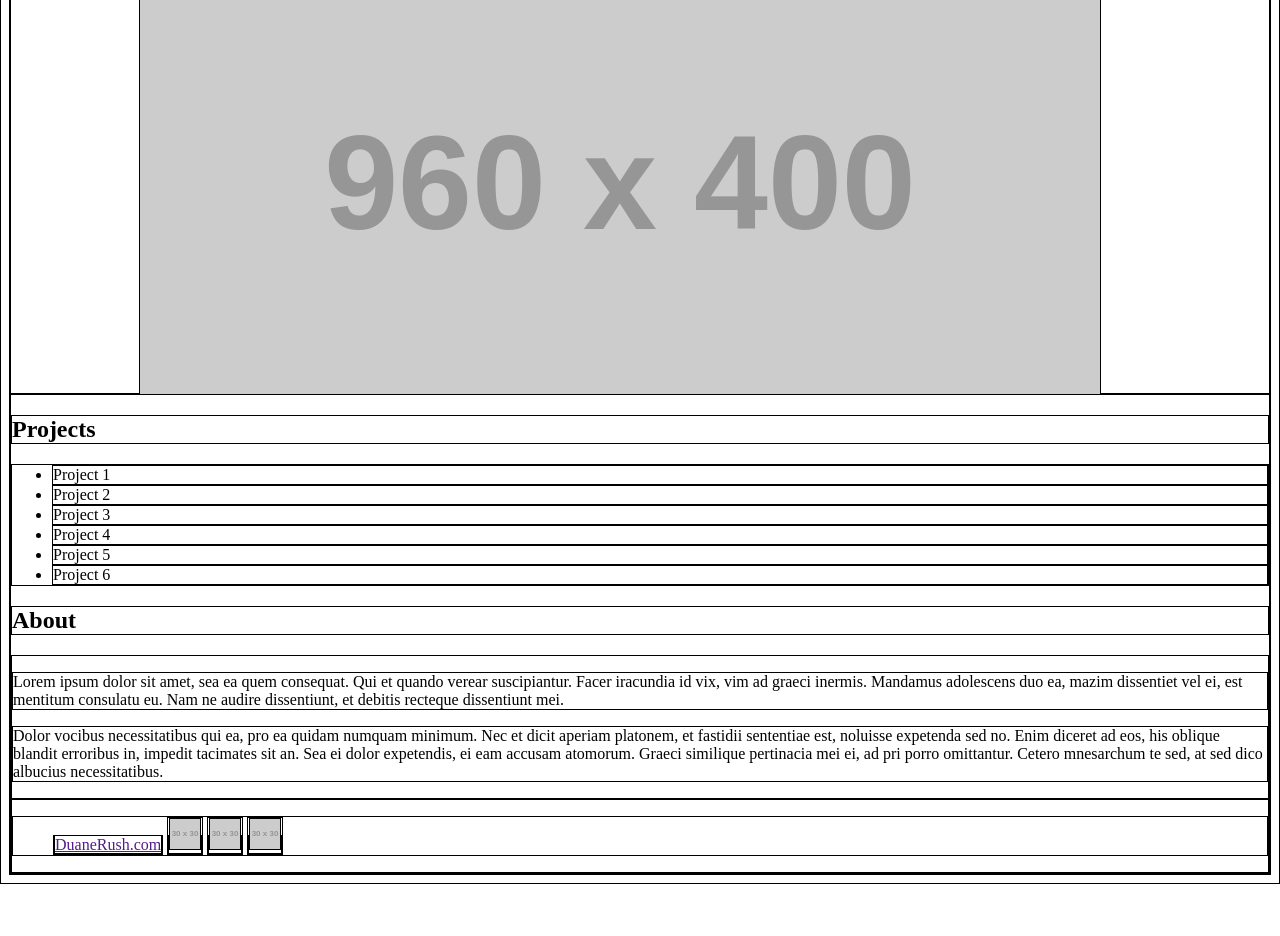
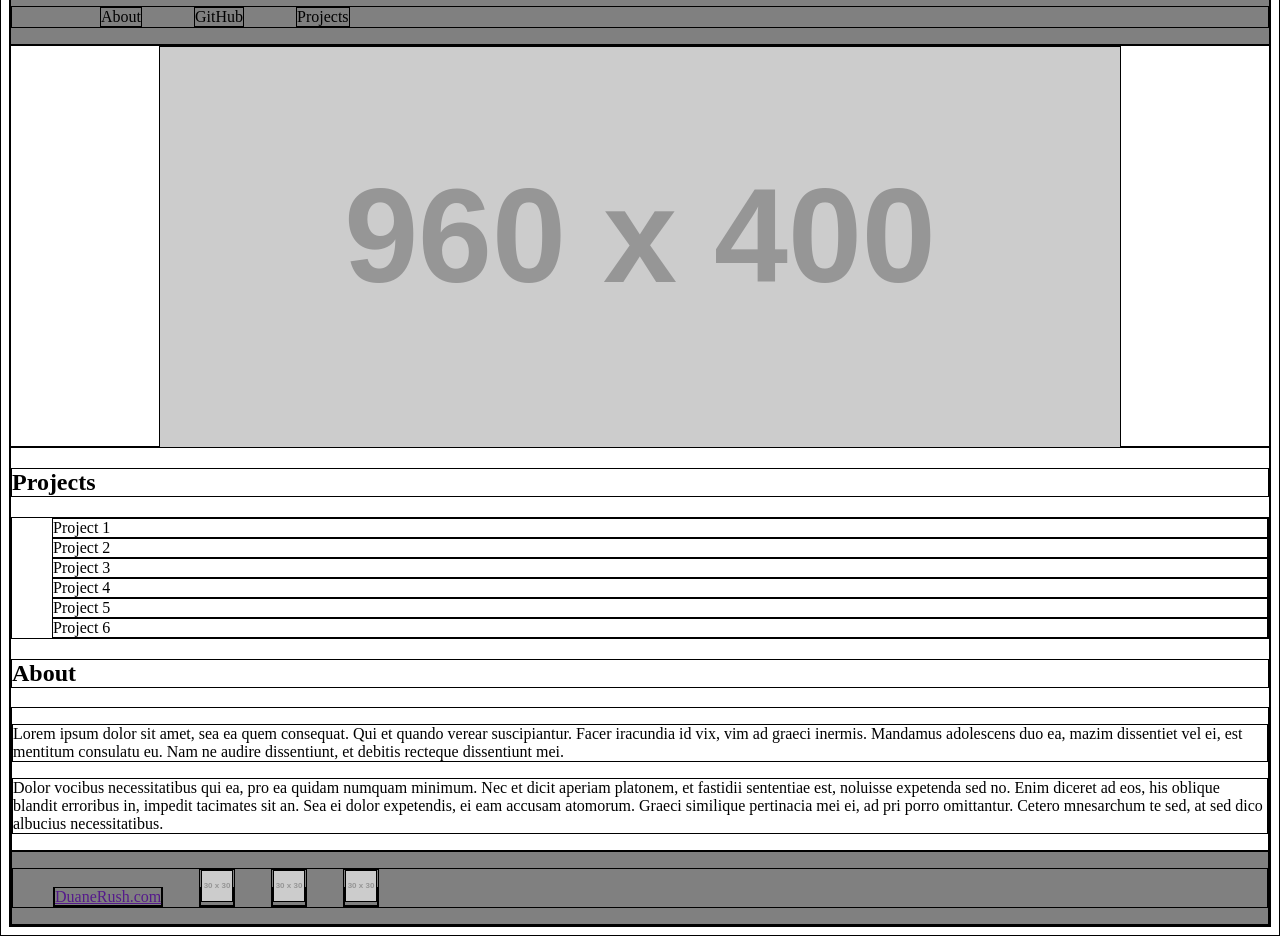
Before and after one commit to desertduane/Portfolio, a plain HTML site: page index.html in a window 1280 px wide. Shown: the part 74-1010 px from the top of the page. Before the commit the page ends 958 px from the top, so only its background shows below. Drawn offline with Linux system fonts and the light colour scheme; placeholder pictures from the web are drawn by us.

Commit message:
portfolio wireframe day 2

```diff
--- a/index.html
+++ b/index.html
@@ -19,7 +19,7 @@
   <section id="project-carousel">
     <img src="http://via.placeholder.com/960x400" />
   </section>
-  <section>
+  <section id="projects">
     <h1>Projects</h1>
     <ul>
       <li>Project 1</li>
--- a/style.css
+++ b/style.css
@@ -6,21 +6,32 @@ nav {
   background-color: grey;
 }
 #name{
-  float: left;
+  /*float: left;*/
 }
 .nav-list {
   display: block;
 }
 .nav-list li{
   display: inline-block;
+  margin-left: 3em;
+}
+#projects ul{
+  list-style: none;
 }
 img {
   max-width: 100%;
 }
 #project-carousel {
-height: 400px;
+height: 25em;
 }
-
-footer li{
+#project-carousel img{
+  display: block;
+  margin: 0 auto;
+}
+footer li {
   display: inline-block;
+  margin-right: 2em;
 }
+footer{
+  background-color: grey;
+}
```
